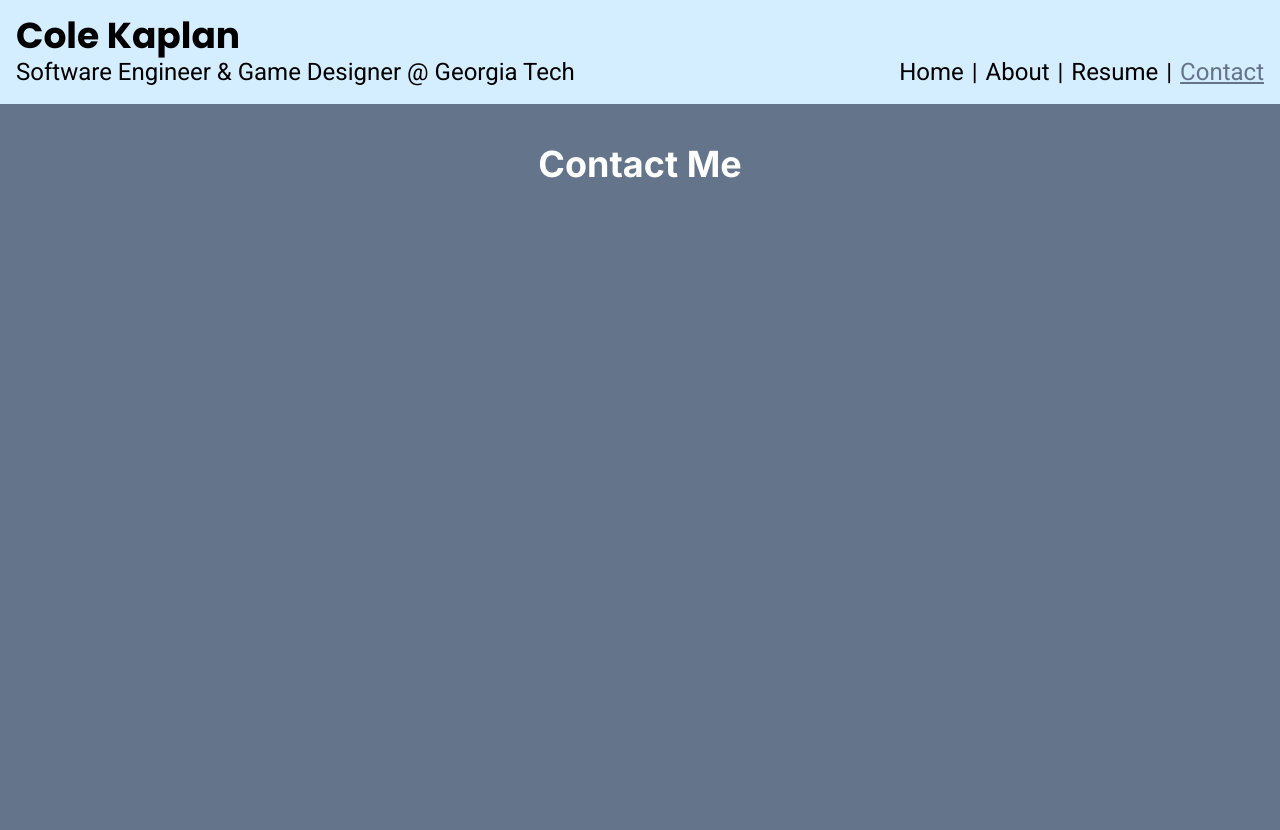
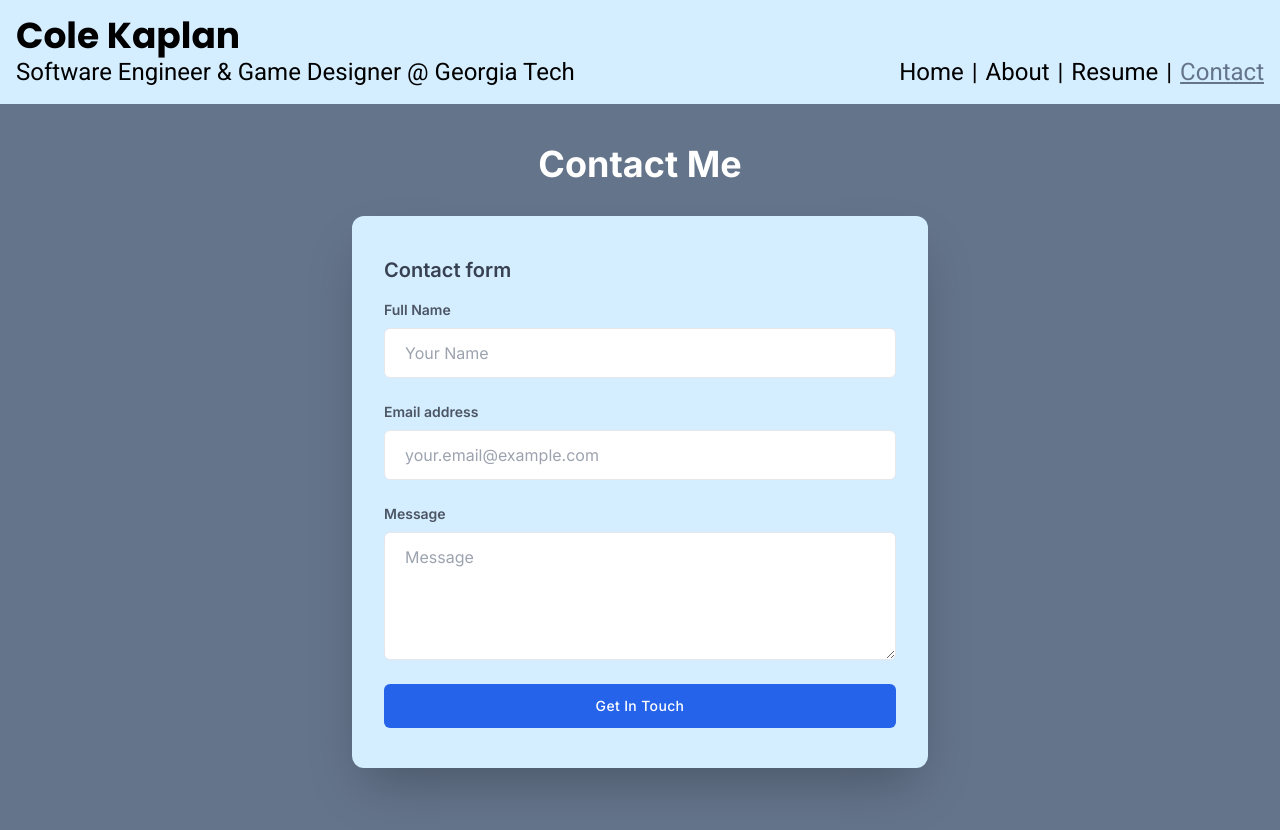
Before and after one commit to ColeKaplan/cole-website, a Next.js app: page /contact in a window 1280 px wide. Shown: the top 830 px of the page. Built offline with nearby package versions, Linux system fonts and the light colour scheme.

Commit message:
Contact page setup

```diff
--- a/app/contact/page.tsx
+++ b/app/contact/page.tsx
@@ -1,12 +1,13 @@
+import ContactForm from '@/components/ContactForm';
 import React from 'react';
+
 
 export default function Contact(){
     return(
-        <div className=''>
-            <div>
-                <div className='flex flex-col justify-items-start items-center min-h-screen py-10 bg-slate-500'>
+        <div>
+            <div className='flex flex-col justify-items-start items-center min-h-screen py-10 bg-slate-500'>
                 <h1 className='text-4xl font-bold text-[#FFFFFF]'>Contact Me</h1>
-                </div>
+                <ContactForm/>
             </div>
         </div>
     );
--- a/components/Card.tsx
+++ b/components/Card.tsx
@@ -1,6 +1,7 @@
 import { Poppins } from 'next/font/google'
 import { Montserrat } from 'next/font/google'
 import Image from 'next/image'
+import React from 'react';
 
 const montserrat = Montserrat({
     subsets: ['latin'],
--- /dev/null
+++ b/components/ContactForm.tsx
@@ -0,0 +1,33 @@
+import React from "react";
+
+
+export default function ContactForm() {
+    return(
+        <div className="mt-8 lg:w-1/2 lg:mx-6">
+            <div className="w-full px-8 py-10 mx-auto overflow-hidden bg-[#d4edff] shadow-2xl rounded-xl dark:bg-gray-900 lg:max-w-xl mb-5">
+                <h1 className="text-xl font-large font-semibold text-gray-700 dark:text-gray-200">Contact form</h1>
+
+                <form className="mt-4">
+                    <div className="flex-1">
+                        <label className="block mb-2 text-sm font-semibold text-gray-600 dark:text-gray-200">Full Name</label>
+                        <input type="text" placeholder="Your Name" className="block w-full px-5 py-3 mt-2 text-gray-700 bg-white border border-gray-200 rounded-md dark:bg-gray-900 dark:text-gray-300 dark:border-gray-600 focus:border-blue-400 focus:ring-blue-300 focus:ring-opacity-40 dark:focus:border-blue-300 focus:outline-none focus:ring" />
+                    </div>
+
+                    <div className="flex-1 mt-6">
+                        <label className="block mb-2 text-sm font-semibold text-gray-600 dark:text-gray-200">Email address</label>
+                        <input type="email" placeholder="your.email@example.com" className="block w-full px-5 py-3 mt-2 text-gray-700 bg-white border border-gray-200 rounded-md dark:bg-gray-900 dark:text-gray-300 dark:border-gray-600 focus:border-blue-400 focus:ring-blue-300 focus:ring-opacity-40 dark:focus:border-blue-300 focus:outline-none focus:ring" />
+                    </div>
+
+                    <div className="w-full mt-6">
+                        <label className="block mb-2 text-sm font-semibold text-gray-600 dark:text-gray-200">Message</label>
+                        <textarea className="block w-full h-20 px-5 py-3 mt-2 text-gray-700 placeholder-gray-400 bg-white border border-gray-200 rounded-md md:h-32 dark:bg-gray-900 dark:text-gray-300 dark:border-gray-600 focus:border-blue-400 focus:ring-blue-300 focus:ring-opacity-40 dark:focus:border-blue-300 focus:outline-none focus:ring" placeholder="Message"></textarea>
+                    </div>
+
+                    <button className="w-full px-6 py-3 mt-6 text-sm font-medium tracking-wide text-white capitalize transition-colors duration-300 transform bg-blue-600 rounded-md hover:bg-blue-500 focus:outline-none focus:ring focus:ring-blue-400 focus:ring-opacity-50">
+                        get in touch
+                    </button>
+                </form>
+            </div>
+        </div>
+    );
+}
--- a/components/Header.tsx
+++ b/components/Header.tsx
@@ -39,23 +39,23 @@ function Header() {
       <div className={`text-2xl flex justify-between ${roboto.className}`}>
         <p>Software Engineer & Game Designer @ Georgia Tech</p>
         <div className=' hidden lg:flex flex-row space-x-2'>
-          <a href="/" className={`hover:text-[#A0BEE6] ${pathname === '/' ? 'active-link' : ''} ${roboto.className}`}>Home</a>
+          <Link href="/" className={`hover:text-[#A0BEE6] ${pathname === '/' ? 'active-link' : ''} ${roboto.className}`}>Home</Link>
           <p>|</p>
-          <a href="/about" className={`hover:text-[#A0BEE6] ${pathname === '/about' ? 'active-link' : ''} ${roboto.className}`}>About</a>
+          <Link href="/about" className={`hover:text-[#A0BEE6] ${pathname === '/about' ? 'active-link' : ''} ${roboto.className}`}>About</Link>
           <p>|</p>
-          <a href="/resume" className={`hover:text-[#A0BEE6] ${pathname === '/resume' ? 'active-link' : ''} ${roboto.className}`}>Resume</a>
+          <Link href="/resume" className={`hover:text-[#A0BEE6] ${pathname === '/resume' ? 'active-link' : ''} ${roboto.className}`}>Resume</Link>
           <p>|</p>
-          <a href="/contact" className={`hover:text-[#A0BEE6] ${pathname === '/contact' ? 'active-link' : ''} ${roboto.className}`}>Contact</a>
+          <Link href="/contact" className={`hover:text-[#A0BEE6] ${pathname === '/contact' ? 'active-link' : ''} ${roboto.className}`}>Contact</Link>
         </div>
         <div className='2xl:hidden xl:hidden lg:hidden md:flex sm:flex justify-end'>
           <Popover>
             <PopoverTrigger><Bars3Icon className='h-6 w-6'></Bars3Icon></PopoverTrigger>
             <PopoverContent className='flex justify-end max-w-fill w-25 2xl:hidden xl:hidden lg:hidden'>
               <div className='flex flex-col'>
-                  <a href="/" className={`hover:text-[#A0BEE6] ${pathname === '/' ? 'active-link' : ''} ${roboto.className}`}>Home</a>
-                  <a href="/about" className={`hover:text-[#A0BEE6] ${pathname === '/about' ? 'active-link' : ''} ${roboto.className}`}>About</a>
-                  <a href="/resume" className={`hover:text-[#A0BEE6] ${pathname === '/resume' ? 'active-link' : ''} ${roboto.className}`}>Resume</a>
-                  <a href="/contact" className={`hover:text-[#A0BEE6] ${pathname === '/contact' ? 'active-link' : ''} ${roboto.className}`}>Contact</a>
+                  <Link href="/" className={`hover:text-[#A0BEE6] ${pathname === '/' ? 'active-link' : ''} ${roboto.className}`}>Home</Link>
+                  <Link href="/about" className={`hover:text-[#A0BEE6] ${pathname === '/about' ? 'active-link' : ''} ${roboto.className}`}>About</Link>
+                  <Link href="/resume" className={`hover:text-[#A0BEE6] ${pathname === '/resume' ? 'active-link' : ''} ${roboto.className}`}>Resume</Link>
+                  <Link href="/contact" className={`hover:text-[#A0BEE6] ${pathname === '/contact' ? 'active-link' : ''} ${roboto.className}`}>Contact</Link>
                 </div>
             </PopoverContent>
           </Popover>
```
